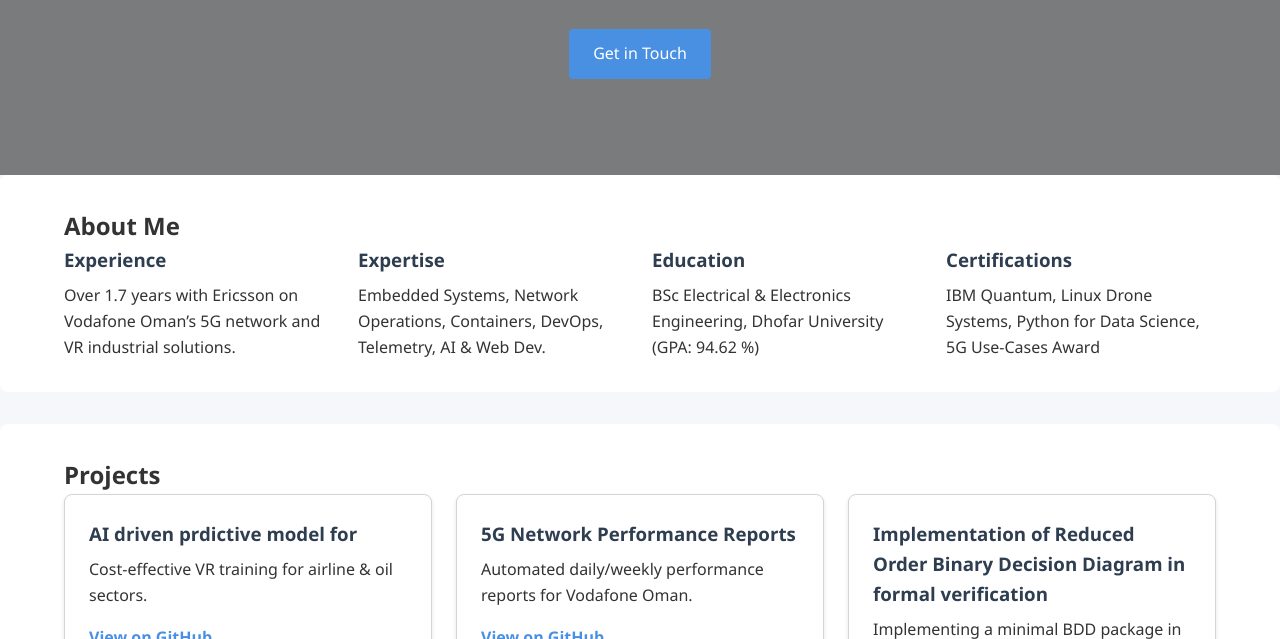
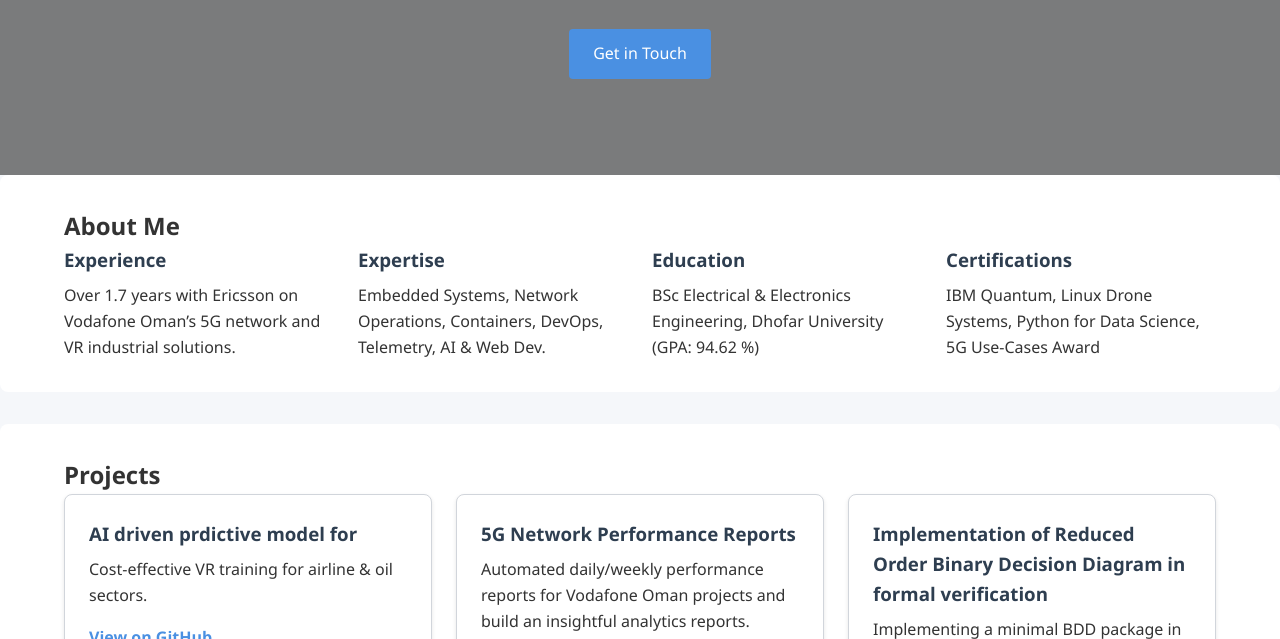
Before and after one commit to Fahad-Al-Maashani/Personal_Website, a plain HTML site: page index.html in a window 1280 px wide. Shown: the part 313-952 px from the top of the page. Drawn offline with Linux system fonts and the light colour scheme.

Commit message:
Update index.html

```diff
--- a/index.html
+++ b/index.html
@@ -67,7 +67,7 @@
         </div>
         <div class="project-card">
           <h3>5G Network Performance Reports </h3>
-          <p>Automated daily/weekly performance reports for Vodafone Oman.</p>
+          <p>Automated daily/weekly performance reports for Vodafone Oman projects and build an insightful analytics reports.</p>
           <a href="https://github.com/yourusername/5g-monitoring" target="_blank">View on GitHub</a>
         </div>
         <div class="project-card">
```
